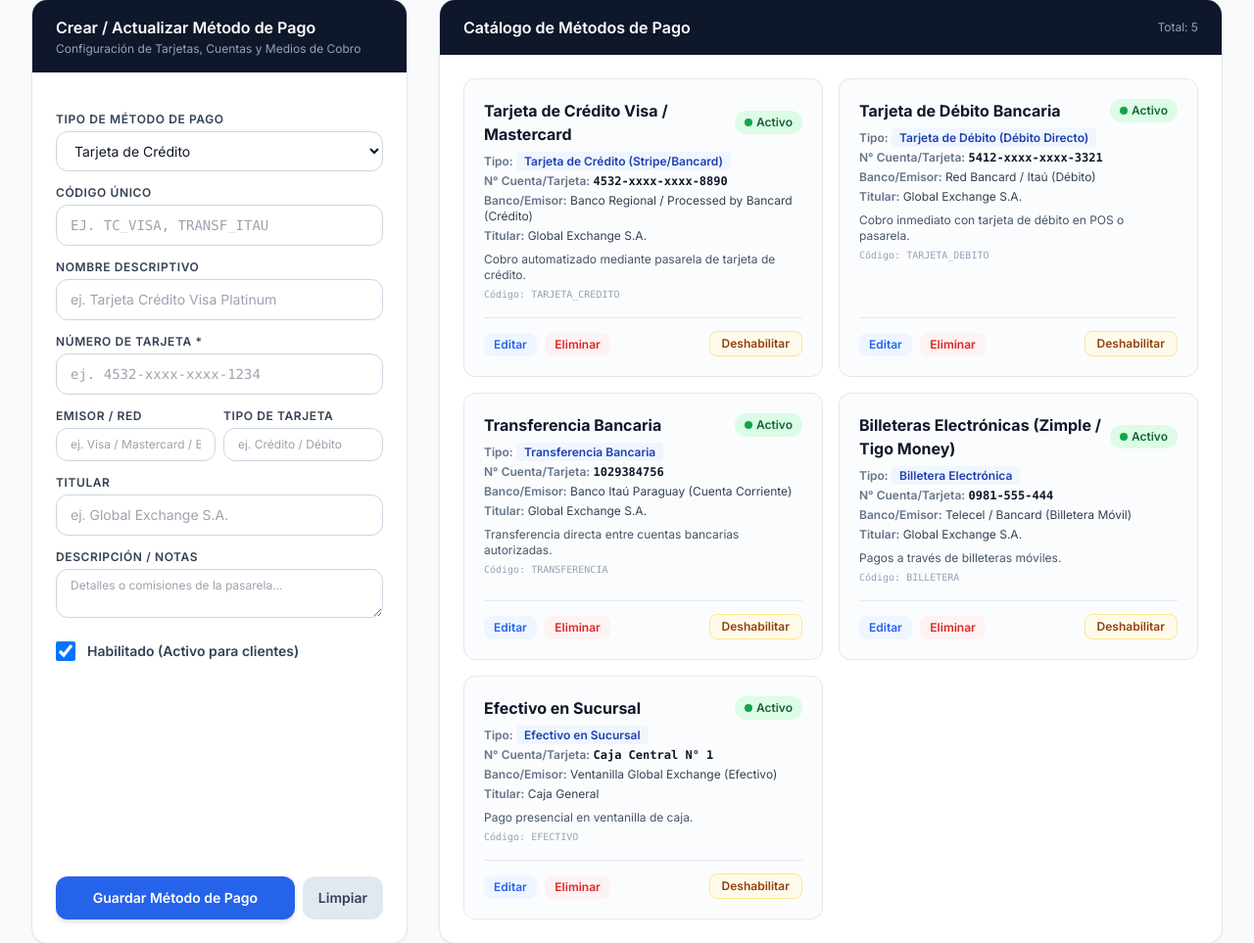
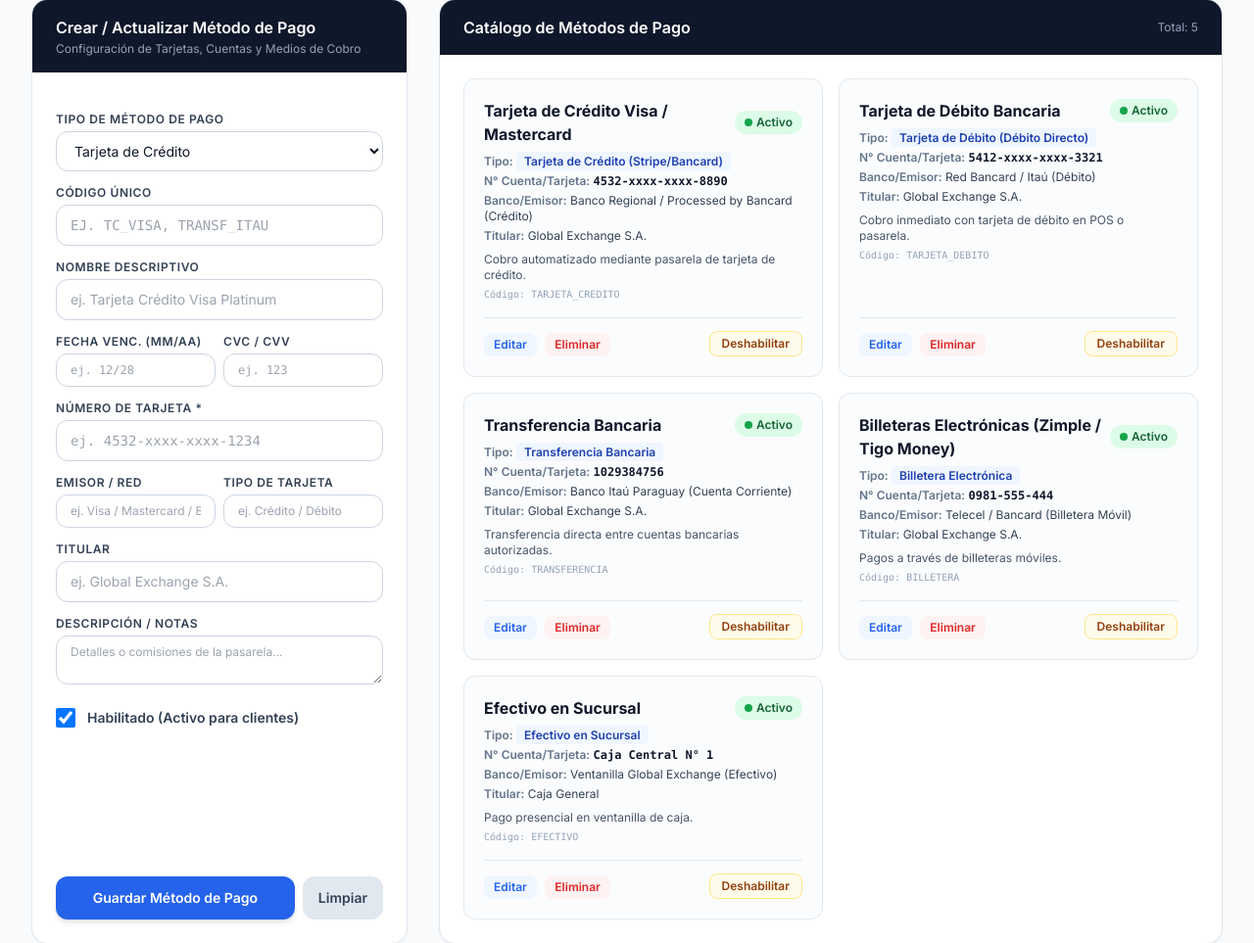
Before and after one commit to Adan02F/IS2_Global_Exchange_E05, a Django app: page /tasas/parametrizacion-divisas-pagos/ in a window 1280 px wide. Shown: the part 699-1662 px from the top of the page at 98% size. Run offline with Django 5.2, Linux system fonts and the light colour scheme; the visitor is signed in with stand-in values (Sample User, id 1); data comes from the database, SQL or seed files in the repository; data that the repository does not hold is empty; some libraries are stand-ins or nearby versions.

Commit message:
Configuración de métodos de pago y ajustes en tasas de cambio

```diff
--- a/monitoreo_corporativo/templates/monitoreo_corporativo/currency_payment_config.html
+++ b/monitoreo_corporativo/templates/monitoreo_corporativo/currency_payment_config.html
@@ -197,6 +197,20 @@
                             <input type="text" id="pm_name" name="pm_name" placeholder="ej. Tarjeta Crédito Visa Platinum" required maxlength="100"
                                 class="w-full px-3.5 py-2.5 border border-slate-300 rounded-xl text-sm focus:ring-2 focus:ring-blue-800 focus:outline-none">
                         </div>
+                        <!-- Campos dinámicos según tipo de método de pago -->
+                        <div id="card_specific_fields" class="grid grid-cols-2 gap-2 hidden">
+                            <div>
+                                <label class="block text-xs font-semibold text-slate-700 uppercase tracking-wider mb-1">Fecha Venc. (MM/AA)</label>
+                                <input type="text" id="pm_expiry_date" name="pm_expiry_date" placeholder="ej. 12/28" maxlength="10"
+                                    class="w-full px-3.5 py-2 border border-slate-300 rounded-xl text-xs font-mono focus:ring-2 focus:ring-blue-800 focus:outline-none">
+                            </div>
+                            <div>
+                                <label class="block text-xs font-semibold text-slate-700 uppercase tracking-wider mb-1">CVC / CVV</label>
+                                <input type="password" id="pm_cvc" name="pm_cvc" placeholder="ej. 123" maxlength="4"
+                                    class="w-full px-3.5 py-2 border border-slate-300 rounded-xl text-xs font-mono focus:ring-2 focus:ring-blue-800 focus:outline-none">
+                            </div>
+                        </div>
+
                         <div>
                             <label id="lbl_account_number" class="block text-xs font-semibold text-slate-700 uppercase tracking-wider mb-1">Número de Cuenta / Tarjeta *</label>
                             <input type="text" id="pm_account_number" name="pm_account_number" placeholder="ej. 4532-xxxx-xxxx-1234 o Cta 102938" maxlength="100"
@@ -354,6 +368,15 @@
             const bankInput = document.getElementById('pm_bank_name');
             const accTypeLabel = document.getElementById('lbl_account_type');
             const accTypeInput = document.getElementById('pm_account_type');
+            const cardFields = document.getElementById('card_specific_fields');
+
+            if (cardFields) {
+                if (methodType === 'TARJETA_CREDITO' || methodType === 'TARJETA_DEBITO') {
+                    cardFields.classList.remove('hidden');
+                } else {
+                    cardFields.classList.add('hidden');
+                }
+            }
 
             if (methodType === 'TARJETA_CREDITO' || methodType === 'TARJETA_DEBITO') {
                 accNumLabel.textContent = 'Número de Tarjeta *';
--- a/tasas_cambio/views.py
+++ b/tasas_cambio/views.py
@@ -150,12 +150,15 @@ def get_active_client(user, request=None):
     if not active_client:
         try:
             profile = getattr(user, 'profile', None) or UserProfile.objects.filter(user=user).first()
-            if profile and profile.keycloak_id:
-                rel = UsuarioClienteRelacion.objects.filter(keycloak_user_id=profile.keycloak_id).select_related('cliente').first()
-                if rel:
-                    active_client = rel.cliente
-                    if request:
-                        request.session['active_client_id'] = str(active_client.id)
+            kc_id = profile.keycloak_id if profile else None
+            q_filter = models.Q(keycloak_user_id=str(user.id)) | models.Q(keycloak_user_id=user.username)
+            if kc_id:
+                q_filter |= models.Q(keycloak_user_id=kc_id)
+            rel = UsuarioClienteRelacion.objects.filter(q_filter).select_related('cliente').first()
+            if rel:
+                active_client = rel.cliente
+                if request:
+                    request.session['active_client_id'] = str(active_client.id)
         except Exception:
             pass
 
@@ -858,6 +861,12 @@ def currency_payment_config_view(request):
                 bank_name = request.POST.get('pm_bank_name', '').strip()
                 account_type = request.POST.get('pm_account_type', '').strip()
                 holder_name = request.POST.get('pm_holder_name', '').strip()
+                expiry_date = request.POST.get('pm_expiry_date', '').strip()
+                cvc = request.POST.get('pm_cvc', '').strip()
+                phone_number = request.POST.get('pm_phone_number', '').strip()
+                alias = request.POST.get('pm_alias', '').strip()
+                branch_name = request.POST.get('pm_branch_name', '').strip()
+                swift_iban = request.POST.get('pm_swift_iban', '').strip()
                 description = request.POST.get('pm_description', '').strip()
                 is_active = request.POST.get('pm_is_active') == 'on'
 
@@ -873,6 +882,12 @@ def currency_payment_config_view(request):
                         'bank_name': bank_name,
                         'account_type': account_type,
                         'holder_name': holder_name,
+                        'expiry_date': expiry_date,
+                        'cvc': cvc,
+                        'phone_number': phone_number,
+                        'alias': alias,
+                        'branch_name': branch_name,
+                        'swift_iban': swift_iban,
                         'description': description,
                         'is_active': is_active
                     }
```
Also changed, not shown: tasas_cambio/migrations/0011_paymentmethod_alias_paymentmethod_branch_name_and_more.py (added), tasas_cambio/migrations/0012_remove_paymentmethod_alias_and_more.py (added).
